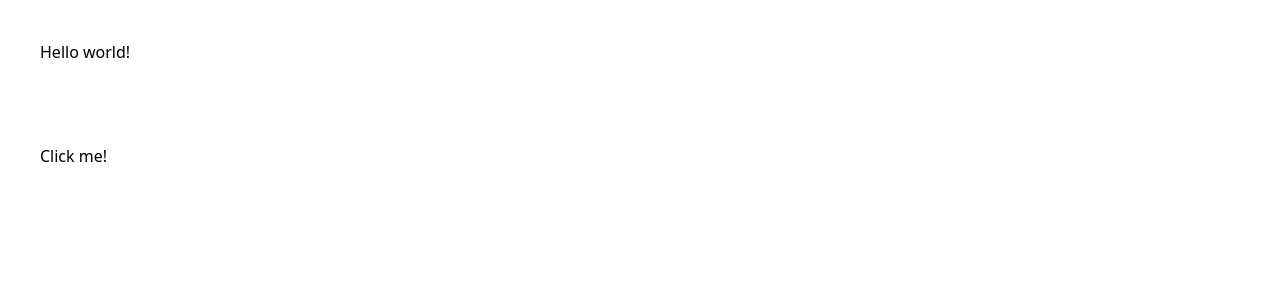
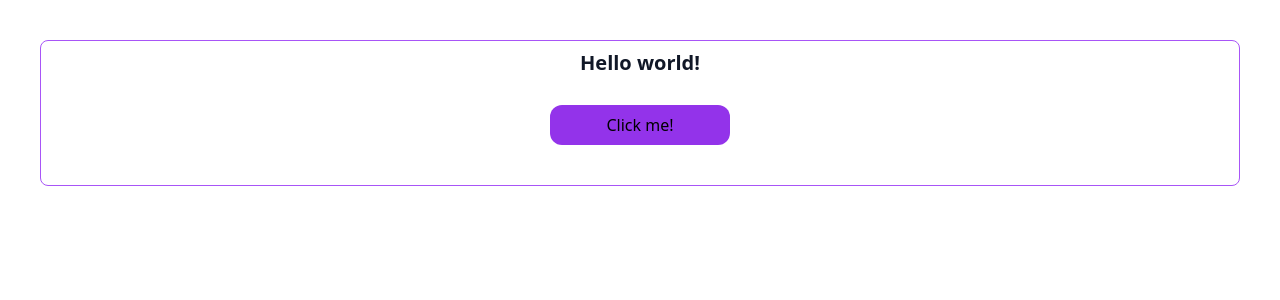
Before and after one commit to Nomex2008/-course-on-Tailwind-CSS-v3, a React (Create React App) app: page / in a window 1280 px wide. Shown: the top 300 px of the page. Built offline with nearby package versions, Linux system fonts and the light colour scheme.

Commit message:
Commit 2
Commit 2

```diff
--- a/src/App.js
+++ b/src/App.js
@@ -1,10 +1,10 @@
 function App() {
   return (
-    <div className="">
-      <h1 className="m-10">
+    <div className="m-10 border border-purple-500 rounded-lg">
+      <h1 className="text-xl font-bold text-center text-gray-900 py-2 px-14">
         Hello world!
       </h1>
-      <button className="m-10">
+      <button className="block mx-auto mt-5 mb-10 bg-purple-600 py-2 px-14 rounded-xl hover:bg-opacity-60 transition-all delay-300 ease-linear">
         Click me!
       </button>
     </div>
```
